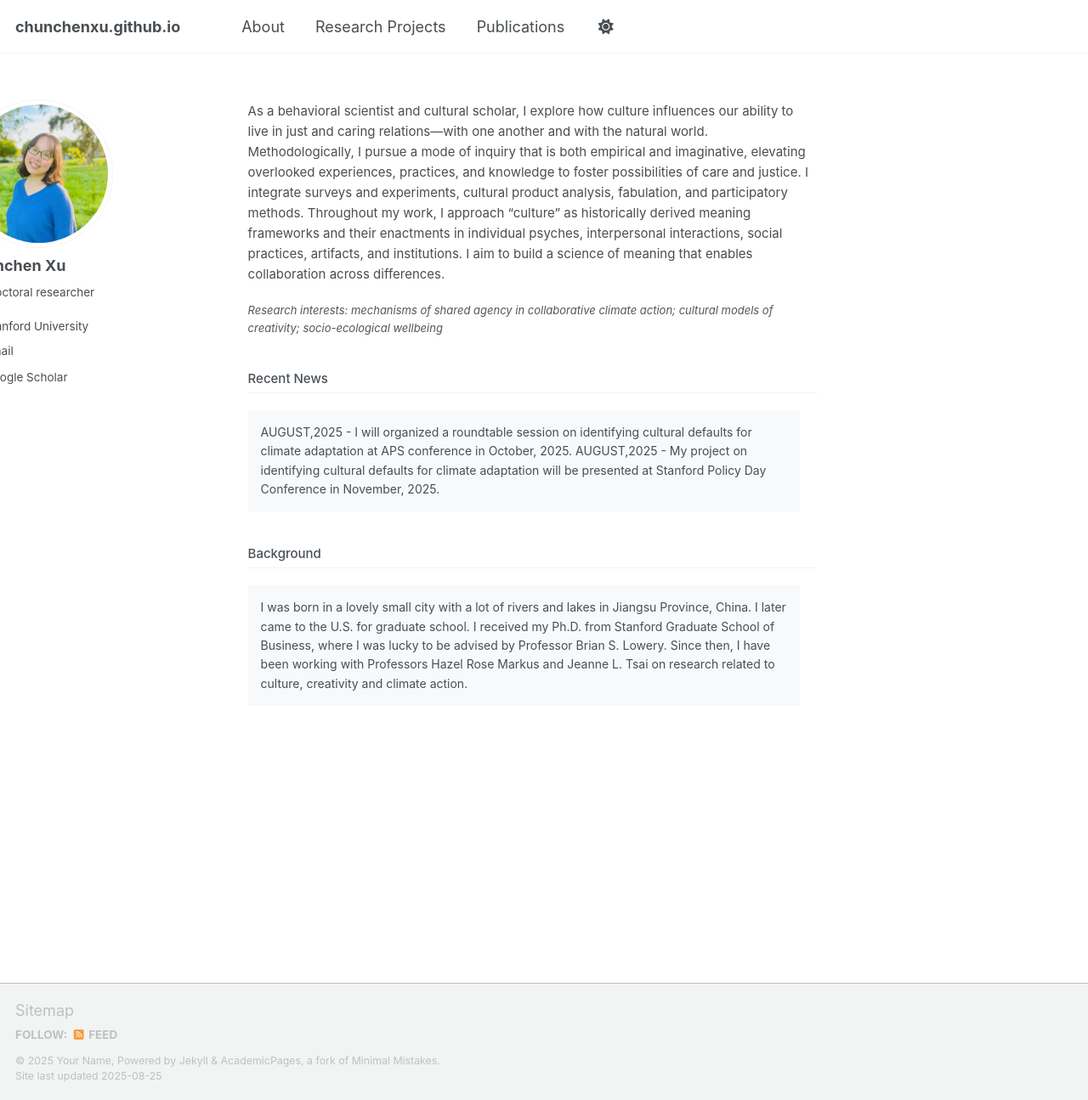
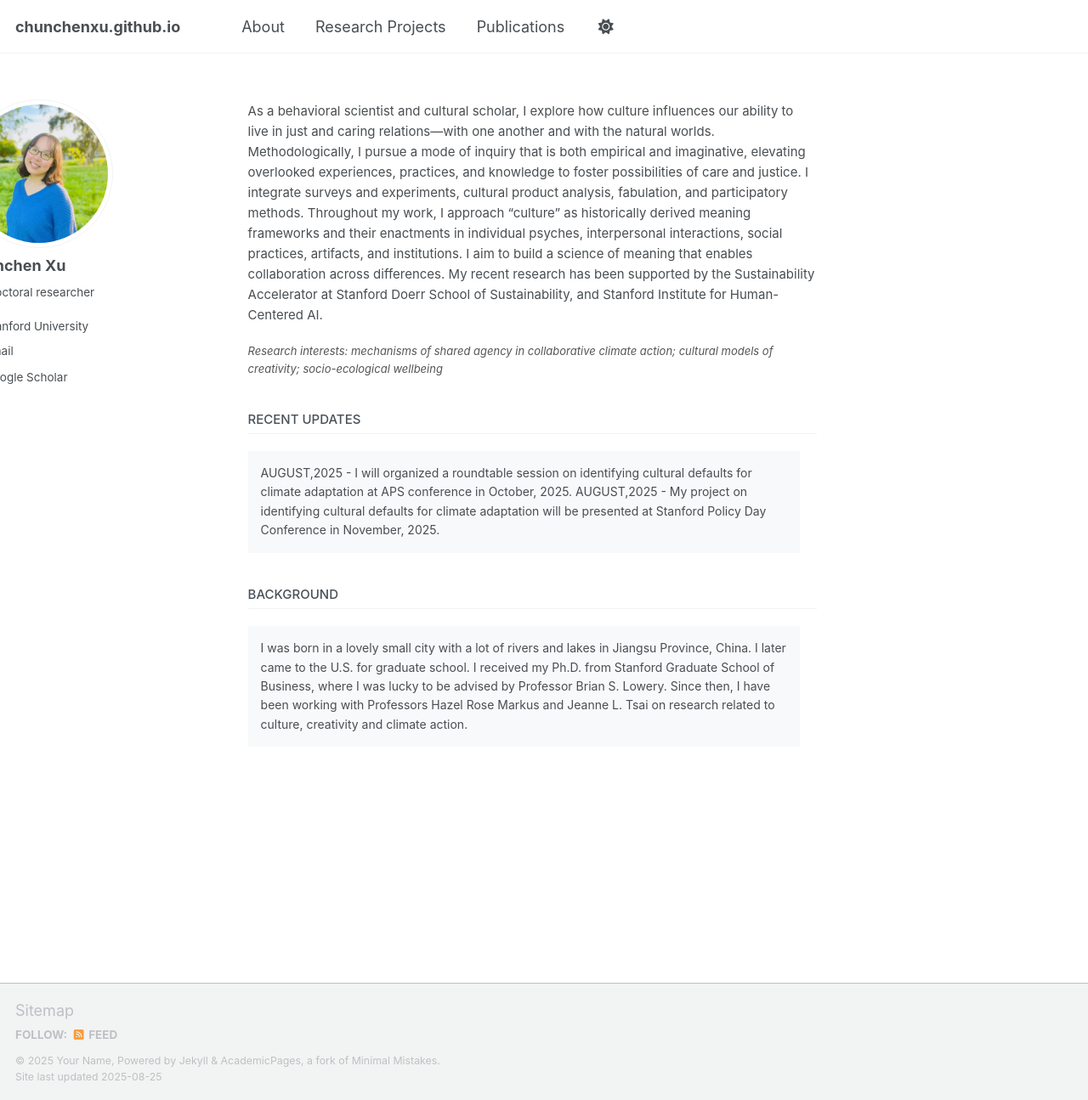
Before and after one commit to chunchenxu/chunchenxu.github.io, a Jekyll site: the page built from _pages/about.html, in a window 1280 px wide and 1295 px high. Shown: the whole window at 85% size. Built offline with Jekyll 4.4.1, drawn with Linux system fonts in a browser that asks for light colours; some web fonts are replaced; a script that is not in the unit is left out.

Commit message:
Update about.html

```diff
--- a/_pages/about.html
+++ b/_pages/about.html
@@ -9,15 +9,17 @@ redirect_from:
 
 <div class="about-container">
 
-As a behavioral scientist and cultural scholar, I explore how culture influences our ability to live in just and caring relations—with one another and with the natural world.
+As a behavioral scientist and cultural scholar, I explore how culture influences our ability to live in just and caring relations—with one another and with the natural worlds.
 
 Methodologically, I pursue a mode of inquiry that is both empirical and imaginative, elevating overlooked experiences, practices, and knowledge to foster possibilities of care and justice. I integrate surveys and experiments, cultural product analysis, fabulation, and participatory methods. Throughout my work, I approach “culture” as historically derived meaning frameworks and their enactments in individual psyches, interpersonal interactions, social practices, artifacts, and institutions. I aim to build a science of meaning that enables collaboration across differences.
+
+  My recent research has been supported by the Sustainability Accelerator at Stanford Doerr School of Sustainability, and Stanford Institute for Human-Centered AI.
 
 <div class="contact-note">
 <em> Research interests: mechanisms of shared agency in collaborative climate action; cultural models of creativity; socio-ecological wellbeing </em>
 </div>
 
-<h2>Recent News</h2>
+<h2>RECENT UPDATES</h2>
 
 <div class="content-section">
 AUGUST,2025
@@ -26,7 +28,7 @@ AUGUST,2025
 - My project on identifying cultural defaults for climate adaptation will be presented at Stanford Policy Day Conference in November, 2025.
 </div>
 
-<h2>Background</h2>
+<h2>BACKGROUND</h2>
 
 <div class="content-section">
 I was born in a lovely small city with a lot of rivers and lakes in Jiangsu Province, China. I later came to the U.S. for graduate school. I received my Ph.D. from Stanford Graduate School of Business, where I was lucky to be advised by Professor Brian S. Lowery. Since then, I have been working with Professors Hazel Rose Markus and Jeanne L. Tsai on research related to culture, creativity and climate action.
```
